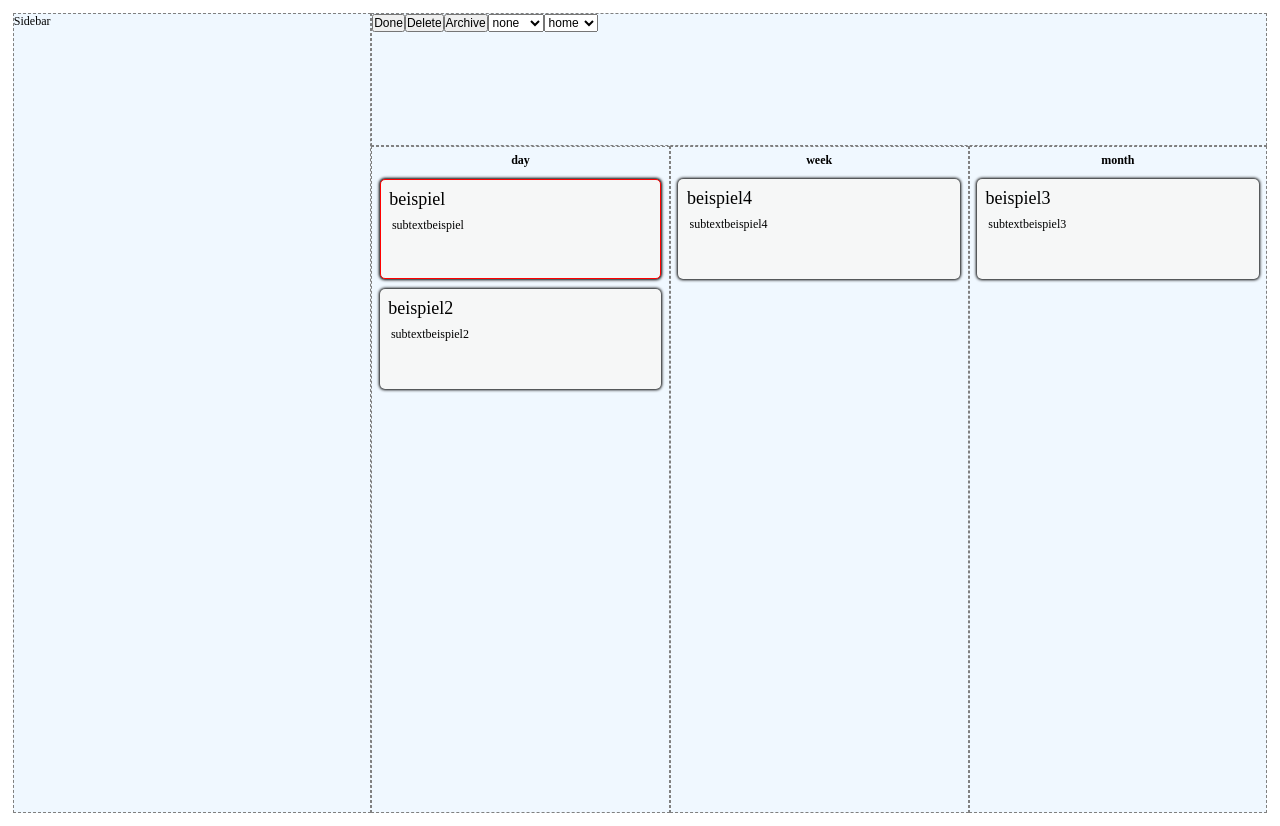
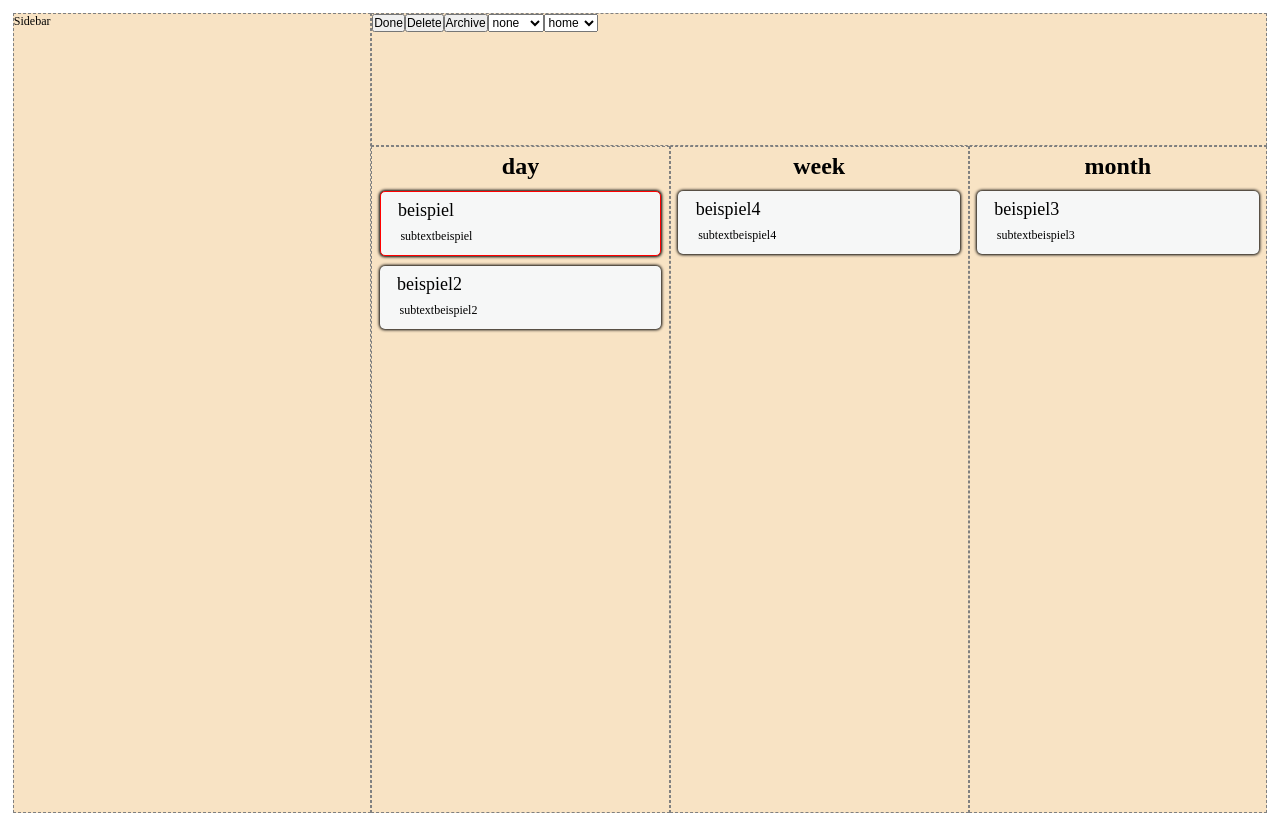
Before and after one commit to patrick-plue/todo_react, a React (Create React App) app: page / in a window 1280 px wide. Built offline with nearby package versions, Linux system fonts and the light colour scheme.

Commit message:
add delete function and select function

```diff
--- a/src/App.js
+++ b/src/App.js
@@ -12,7 +12,7 @@ import './assets/sidebar.css';
 import './assets/item.css';
 
 function App() {
-  const [tasks, setTask] = useState([
+  const [tasks, setTasks] = useState([
     {
       text: 'beispiel',
       subtext: 'subtextbeispiel',
@@ -71,25 +71,43 @@ function App() {
       selected: false,
       important: importance,
     };
-    setTask([...tasks, newTask]);
+    setTasks([...tasks, newTask]);
   }
+
+  function select(id) {
+    const taskList = [...tasks];
+    const index = tasks.findIndex((task) => task.id === id);
+    tasks[index].selected = !tasks[index].selected;
+    setTasks(taskList);
+  }
+
+  function deleteTask() {
+    const taskList = [...tasks];
+    const newTaskList = taskList.filter((task) => task.selected === false);
+    setTasks(newTaskList);
+  }
+
+  console.log(tasks);
 
   return (
     <div className="appContainer">
-      <Header />
+      <Header deleteTask={deleteTask} />
       <Sidebar />
       <div className="mainContainer">
         <List
           title={'day'}
           tasks={tasks.filter((task) => task.time === 'day')}
+          select={select}
         />
         <List
           title={'week'}
           tasks={tasks.filter((task) => task.time === 'week')}
+          select={select}
         />
         <List
           title={'month'}
           tasks={tasks.filter((task) => task.time === 'month')}
+          select={select}
         />
       </div>
     </div>
--- a/src/assets/app.css
+++ b/src/assets/app.css
@@ -6,7 +6,7 @@
 }
 
 .appContainer {
-  background-color: aliceblue;
+  background-color: rgb(248, 227, 196);
   display: grid;
   grid-template-columns: repeat(14, 1fr);
   grid-template-rows: repeat(6, 1fr);
--- a/src/assets/item.css
+++ b/src/assets/item.css
@@ -1,10 +1,9 @@
 .itemCard {
   width: 95%;
   background-color: rgb(246, 247, 247);
-  height: 100px;
   margin: 5px 0px;
   border-radius: 5px;
-  padding: 2%;
+  padding: 2% 5%;
   box-shadow: 0px 0px 3px 1px;
 }
 
--- a/src/assets/list.css
+++ b/src/assets/list.css
@@ -9,4 +9,5 @@
 
 .listTitle {
   padding: 2%;
+  font-size: 2rem;
 }
--- a/src/components/Header.jsx
+++ b/src/components/Header.jsx
@@ -1,11 +1,11 @@
 import React from 'react';
 
-function Header() {
+function Header({ deleteTask }) {
   // add react select tag
   return (
     <div className="headerContainer">
       <button>Done</button>
-      <button>Delete</button>
+      <button onClick={() => deleteTask()}>Delete</button>
       <button>Archive</button>
       <select>
         <option>none</option>
--- a/src/components/Item.jsx
+++ b/src/components/Item.jsx
@@ -1,8 +1,11 @@
 import React from 'react';
 
-function Item({ tasks }) {
+function Item({ tasks, select }) {
   return (
-    <div className={tasks.selected ? 'selected itemCard' : 'itemCard'}>
+    <div
+      className={tasks.selected ? 'selected itemCard' : 'itemCard'}
+      onClick={() => select(tasks.id)}
+    >
       <p className="mainTask">{tasks.text}</p>
       <p className="subTask">{tasks.subtext}</p>
     </div>
--- a/src/components/List.jsx
+++ b/src/components/List.jsx
@@ -2,12 +2,12 @@ import React from 'react';
 import Item from './Item';
 import { v4 as uuidv4 } from 'uuid';
 
-function List({ title, tasks }) {
+function List({ title, tasks, select }) {
   return (
     <div className="listContainer">
       <h3 className="listTitle">{title}</h3>
       {tasks.map((task) => (
-        <Item tasks={task} key={uuidv4()} />
+        <Item tasks={task} key={uuidv4()} select={select} />
       ))}
     </div>
   );
```
